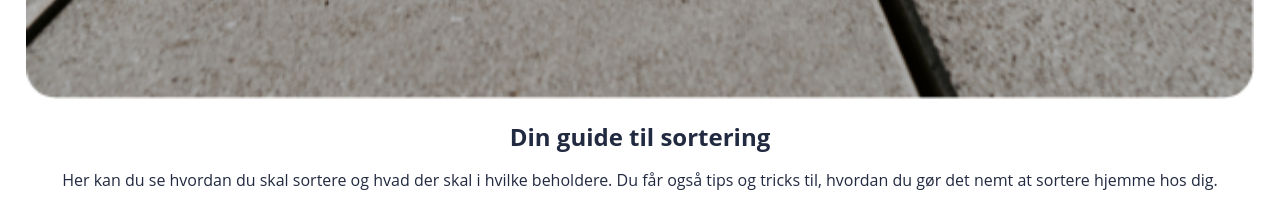
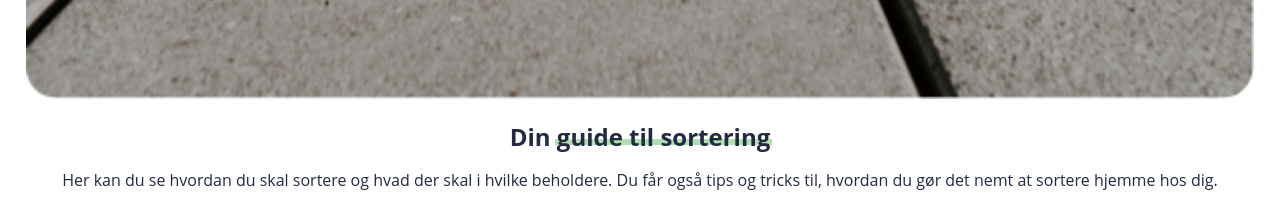
Before and after one commit to Nicekode4/affaldsguiden, a React (Create React App) app: page / in a window 1280 px wide. Shown: the part 1800-2010 px from the top of the page. Built offline with nearby package versions, Linux system fonts and the light colour scheme.

Commit message:
Highlight effect on frontpage
Added the css to add teh highlight effect on teh h2s on the frontpage

```diff
--- a/src/Pages/Frontpage/Frontpage.jsx
+++ b/src/Pages/Frontpage/Frontpage.jsx
@@ -16,7 +16,7 @@ function Frontpage() {
             <section className='textSec'>
               <img src={require('../../Images/frontpageImg1.png')} alt="Image of trashcan" />
               <article>
-                <h2>Din guide til sortering</h2>
+                <h2>Din <strong>guide til sortering</strong> </h2>
                 <p>Her kan du se hvordan du skal sortere og hvad der skal i hvilke beholdere. Du får også tips og tricks til, hvordan du gør det nemt at sortere hjemme hos dig.</p>
                 <button>Se affaldsguide</button>
               </article>
@@ -26,7 +26,7 @@ function Frontpage() {
             <section className='textSec'>
               <img src={require('../../Images/FrontpageImg2.png')} alt="Image of trashcan" />
               <article>
-                <h2>Bestil din nye affaldsbeholder</h2>
+                <h2>Bestil <strong>din nye affaldsbeholder</strong></h2>
                 <p>when an unknown printer took a galley of type and scramble it to make a type specimen book. It has survived not only</p>
                 <button>Bestil nu</button>
               </article>
--- a/src/Pages/Frontpage/Frontpage.style.js
+++ b/src/Pages/Frontpage/Frontpage.style.js
@@ -36,6 +36,24 @@ button{
 
 .textSec{
     text-align: center;
+    strong {
+      position: relative;
+  }
+
+  strong::before {
+      /* Highlight color */
+      background-color: #62BB65;
+      opacity: 50%;
+
+      content: "";
+      position: absolute;
+      width: calc(100% + 4px);
+      height: 20%;
+      left: -2px;
+      bottom: 8px;
+      z-index: -1;
+  }
+
    h2{
     color: #222A41;
     margin-bottom: 2vh;
```
